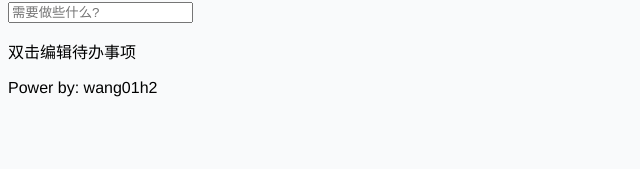
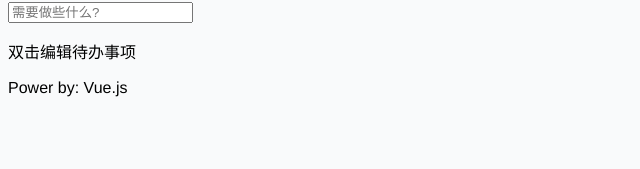
Before and after one commit to wang01h2/vue-todo-app, a Vue app: page / in a window 1280 px wide. Shown: the part 127-296 px from the top of the page, without its empty margins (0-640 px from the left). Built offline with nearby package versions, Linux system fonts and the light colour scheme.

Commit message:
fix(Index.vue):  update
update

```diff
--- a/src/pages/Index.vue
+++ b/src/pages/Index.vue
@@ -158,7 +158,7 @@ function SAVE() {
         双击编辑待办事项
       </p>
       <p class="text-xs text-gray-300 text-opacity-40 text-center select-none dark:text-gray-400 dark:text-opacity-10">
-        Power by: wang01h2
+        Power by: Vue.js
       </p>
     </div>
   </div>
```
